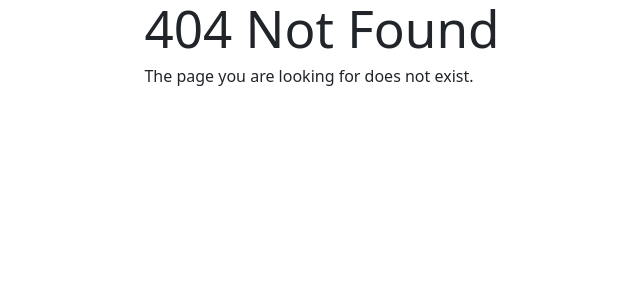
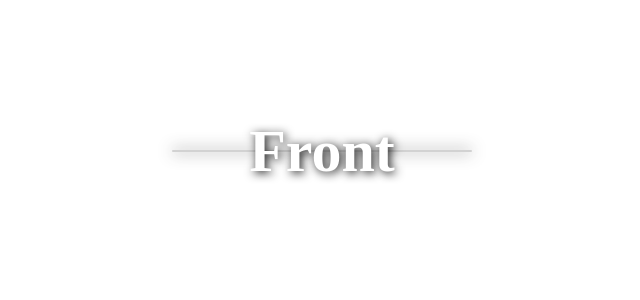
Before and after one commit to GracieleRodrigues-dev/teachfy_front, a React (Vite) app in the folder teachfy/: page /cardTest in a window 1280 px wide. Before the commit this address had no page. Shown: the top 300 px of the page, without its empty margins (318-958 px from the left). Built offline with nearby package versions, Linux system fonts and the light colour scheme.

Commit message:
🚨cuidado lemes no front cuidado 🚨

```diff
--- /dev/null
+++ b/teachfy/src/components/cards/card/card.css
@@ -0,0 +1,52 @@
+.card {
+    /* Sizing */
+    height: 100%;
+    width: 100%;
+
+    transform-style: preserve-3d;
+
+    /* Content Alignment */
+    position: relative;
+
+    /* Styling */
+    border-radius: 5px;
+    border: 5px solid white;
+    box-shadow: 0px 0px 15px rgba(0, 0, 0, 0.8);
+
+    user-select: none;
+    cursor: pointer;
+  }
+
+  .card-front,
+  .card-back {
+    /* Sizing */
+    height: 100%;
+    width: 100%;
+
+    -webkit-backface-visibility: hidden;
+    backface-visibility: hidden;
+
+    /* Alignment */
+    position: absolute;
+
+    /* Content Alignment */
+    display: flex;
+    justify-content: center;
+    align-items: center;
+
+    /* Content Styling */
+    font-family: Montserrat;
+    font-weight: 800;
+    font-size: 60px;
+    color: white;
+    text-shadow: 2px 2px 10px rgba(0, 0, 0, 0.9);
+  }
+
+  .card-front {
+    background-color: #73d0ff;
+  }
+
+  .card-back {
+    background-color: #ffad66;
+    transform: rotateY(180deg);
+  }
--- /dev/null
+++ b/teachfy/src/components/cards/card/card.jsx
@@ -0,0 +1,13 @@
+import "./card.css";
+import "./flip-transition.css";
+
+function Card({onClick}) {
+  return (
+    <div className="card" onClick={onClick}>
+      <div className="card-back">Back</div>
+      <div className="card-front">Front</div>
+    </div>
+  );
+}
+
+export default Card;
--- /dev/null
+++ b/teachfy/src/components/cards/card/flip-transition.css
@@ -0,0 +1,39 @@
+/*
+
+Exit Transition
+showFront = true -> false
+front -> back
+
+Enter Transition
+showFront = false -> true
+back -> front
+
+*/
+
+.flip-exit {
+    transform: rotateY(0deg);
+}
+
+.flip-exit-active {
+    transform: rotateY(180deg);
+    transition: transform 300ms;
+    transition-timing-function: cubic-bezier(.57,.21,.69,1.25);
+}
+
+.flip-exit-done {
+    transform: rotateY(180deg);
+}
+
+.flip-enter {
+    transform: rotateY(180deg);
+}
+
+.flip-enter-active {
+    transform: rotateY(0deg);
+    transition: transform 300ms;
+    transition-timing-function: cubic-bezier(.57,.21,.69,1.25);
+}
+
+.flip-enter-done {
+    transform: rotateY(0deg);
+}
--- /dev/null
+++ b/teachfy/src/components/cards/flippable-card.css
@@ -0,0 +1,6 @@
+.flippable-card-container {
+    /* === Sizing === */
+    height: 500px;
+    width: 300px;
+    perspective: 1000px;
+  }
--- /dev/null
+++ b/teachfy/src/components/cards/flippable-card.jsx
@@ -0,0 +1,23 @@
+import './flippable-card.css';
+import Card from './card/card';
+import {CSSTransition} from 'react-transition-group';
+import {useState} from 'react';
+
+function FlippableCard() {
+    const [showFront, setShowFront] = useState(true);
+    return(
+        <div className="flippable-card-container">
+            <CSSTransition
+                in={showFront}
+                timeout={300}
+                classNames='flip'
+            >
+                <Card onClick={() => {
+                    setShowFront((v) => !v);
+                }}/>
+            </CSSTransition>
+        </div>
+    );
+}
+
+export default FlippableCard;
--- /dev/null
+++ b/teachfy/src/pages/CardTest.tsx
@@ -0,0 +1,10 @@
+import "../styles/cardtest.css";
+import FlippableCard from "../components/cards/flippable-card";
+
+export function CardTest() {
+    return (
+        <div className="Card-Test">
+          <FlippableCard/>
+        </div>
+      );
+  }
--- a/teachfy/src/routes.tsx
+++ b/teachfy/src/routes.tsx
@@ -13,6 +13,7 @@ import NewDeckFlashCardPage from './pages/NewDeckFlashCardPage';
 import NewDeckFlashCardByMePage from './pages/NewDeckFlashCardByMePage';
 import MyDecksPage from './pages/MyDecksPage';
 import NewDeckAvaliativoByMePage from './pages/NewDeckAvaliativoByMePage';
+import { CardTest } from './pages/CardTest';
 // import NewDeckAvaliativoByIAPage from './pages/NewDeckAvaliativoByIAPage ';
 
 export default function AppRoutes() {
@@ -30,8 +31,10 @@ export default function AppRoutes() {
       <Route path="/decks/novo-deck/flashcard/byMe" element={<NewDeckFlashCardByMePage/>}/>
       <Route path="/decks/meus-decks" element={<MyDecksPage/>}/>
       <Route path="/decks/novo-deck/avaliativo/byMe" element={<NewDeckAvaliativoByMePage/>}/>
+      <Route path="/cardTest" element={<CardTest/>}/>
       {/* <Route path="/decks/novo-deck/avaliativo/byIA" element={<NewDeckAvaliativoByIAPage/>}/> */}
       {/* <Route path="/decks/novo-deck/flashcard/byAI" element={<NewDeckFlashCardPage/>}/> */}
+
       <Route path="*" element={<NotFound />} />
     </Routes>
   );
--- /dev/null
+++ b/teachfy/src/styles/cardtest.css
@@ -0,0 +1,10 @@
+.Card-Test {
+    /* === Sizing === */
+    width: 100vw;
+    height: 100vh;
+
+    /* === Content Alignment === */
+    display: flex;
+    justify-content: center;
+    align-items: center;
+  }
```
Also changed, not shown: 1 other file (tests, documents, lock files or other folders).
